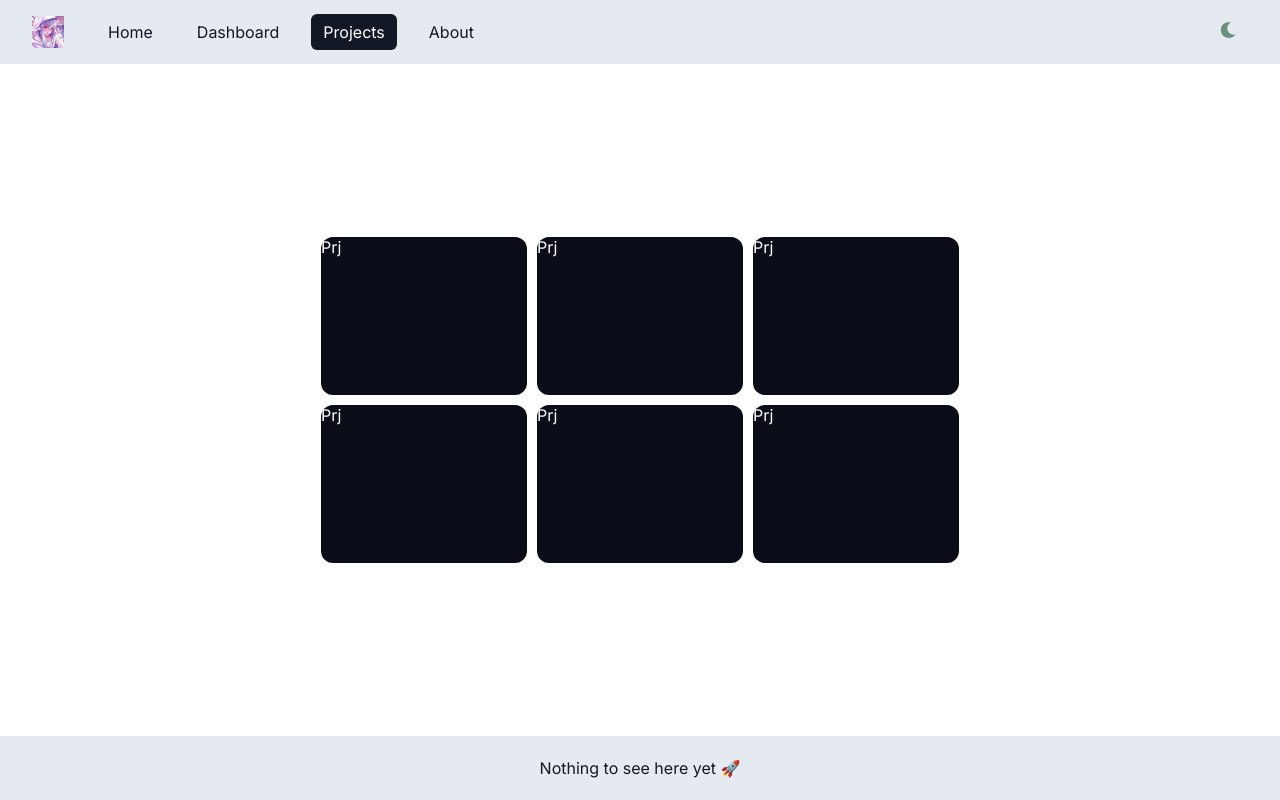
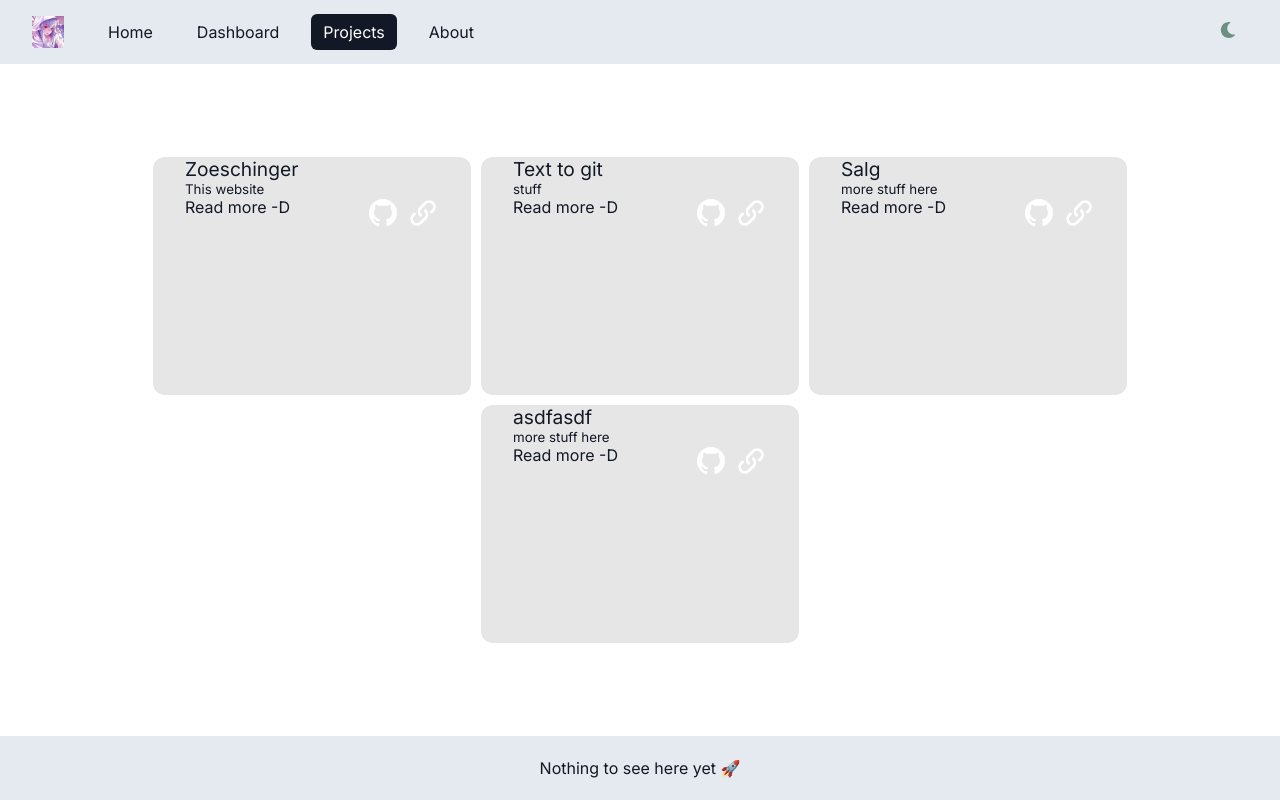
Before and after one commit to mzoesch/zoeschinger, a Next.js app: page /projects in a window 1280 px wide. Built offline with nearby package versions, Linux system fonts and the light colour scheme.

Commit message:
project page patch

```diff
--- /dev/null
+++ b/src/components/Projects/ProjectCard.tsx
@@ -0,0 +1,31 @@
+import styles from '@s/projects/cards.module.scss';
+
+import { GitHubLogo, LinkIcon } from '@c/svg';
+
+const ProjectCard = ({
+  title,
+  subText,
+  href,
+}: {
+  title: any;
+  subText: any;
+  href: any;
+}) => {
+  return (
+    <>
+      <div className={styles.card}>
+        <div className={styles.title}>{title}</div>
+        <div className={styles.subText}>{subText}</div>
+        <div className={styles.footer}>
+          <div>Read more -D</div>
+          <div className={styles.links}>
+            <GitHubLogo className={styles.icons} />
+            <LinkIcon className={styles.icons} />
+          </div>
+        </div>
+      </div>
+    </>
+  );
+};
+
+export default ProjectCard;
--- a/src/components/Projects/index.tsx
+++ b/src/components/Projects/index.tsx
@@ -1,25 +1,13 @@
 import styles from '@s/projects/main.module.scss';
 
-import { useRef, useEffect, useState } from 'react';
+import { createRef, useEffect, useState } from 'react';
+import ProjectCard from './ProjectCard';
+import { projects } from '@l/projects';
 
 const Projects = () => {
   const [mouse, setMouse] = useState({ x: 0, y: 0 });
 
-  const RefPrjBox1 = useRef<HTMLElement>(null);
-  const RefPrjBox2 = useRef<HTMLElement>(null);
-  const RefPrjBox3 = useRef<HTMLElement>(null);
-  const RefPrjBox4 = useRef<HTMLElement>(null);
-  const RefPrjBox5 = useRef<HTMLElement>(null);
-  const RefPrjBox6 = useRef<HTMLElement>(null);
-
-  const RefPrjs = [
-    RefPrjBox1,
-    RefPrjBox2,
-    RefPrjBox3,
-    RefPrjBox4,
-    RefPrjBox5,
-    RefPrjBox6,
-  ];
+  let projectRefs: any = [];
 
   useEffect(() => {
     const handleMouseMove = (event: MouseEvent) => {
@@ -36,13 +24,13 @@ const Projects = () => {
   }, []);
 
   const onPrjBoxHover = () => {
-    for (let i = 0; i < RefPrjs.length; i++) {
-      const rect = RefPrjs[i].current?.getBoundingClientRect();
+    for (let i = 0; i < projectRefs.length; i++) {
+      const rect = projectRefs[i].current?.getBoundingClientRect();
       const x = mouse.x - (rect?.left ?? 0);
       const y = mouse.y - (rect?.top ?? 0);
 
-      RefPrjs[i].current?.style.setProperty('--mouse-x', `${x}px`);
-      RefPrjs[i].current?.style.setProperty('--mouse-y', `${y}px`);
+      projectRefs[i].current?.style.setProperty('--mouse-x', `${x}px`);
+      projectRefs[i].current?.style.setProperty('--mouse-y', `${y}px`);
     }
   };
 
@@ -50,54 +38,28 @@ const Projects = () => {
     <>
       <div className={styles.main}>
         <div className={styles.project_wrapper}>
+          {projects.map((element) => {
+            const elementRef = createRef<HTMLElement>();
+            projectRefs.push(elementRef);
+
+            return (
               <div
-            ref={RefPrjBox1 as React.RefObject<HTMLDivElement>}
+                key={element.title}
+                ref={elementRef as React.RefObject<HTMLDivElement>}
                 className={styles.project}
                 onMouseMove={onPrjBoxHover}
               >
-            <div className={styles.project_border}></div>
-            <div className={styles.project_content}>Prj</div>
+                <div className={styles.project_border} />
+                <div className={styles.project_content}>
+                  <ProjectCard
+                    title={element.title}
+                    subText={element.subText}
+                    href={element.href}
+                  />
                 </div>
-          <div
-            ref={RefPrjBox2 as React.RefObject<HTMLDivElement>}
-            className={styles.project}
-            onMouseMove={onPrjBoxHover}
-          >
-            <div className={styles.project_border}></div>
-            <div className={styles.project_content}>Prj</div>
               </div>
-          <div
-            ref={RefPrjBox3 as React.RefObject<HTMLDivElement>}
-            className={styles.project}
-            onMouseMove={onPrjBoxHover}
-          >
-            <div className={styles.project_border}></div>
-            <div className={styles.project_content}>Prj</div>
-          </div>
-          <div
-            ref={RefPrjBox4 as React.RefObject<HTMLDivElement>}
-            className={styles.project}
-            onMouseMove={onPrjBoxHover}
-          >
-            <div className={styles.project_border}></div>
-            <div className={styles.project_content}>Prj</div>
-          </div>
-          <div
-            ref={RefPrjBox5 as React.RefObject<HTMLDivElement>}
-            className={styles.project}
-            onMouseMove={onPrjBoxHover}
-          >
-            <div className={styles.project_border}></div>
-            <div className={styles.project_content}>Prj</div>
-          </div>
-          <div
-            ref={RefPrjBox6 as React.RefObject<HTMLDivElement>}
-            className={styles.project}
-            onMouseMove={onPrjBoxHover}
-          >
-            <div className={styles.project_border}></div>
-            <div className={styles.project_content}>Prj</div>
-          </div>
+            );
+          })}
         </div>
       </div>
     </>
--- a/src/components/svg/index.tsx
+++ b/src/components/svg/index.tsx
@@ -1,3 +1,5 @@
 export { default as LabIcon } from '@p/svg/LabIcon.svg';
 export { default as DashboardIcon } from '@p/svg/DashboardIcon.svg';
 export { default as AtEmailIcon } from '@p/svg/AtEmailIcon.svg';
+export { default as GitHubLogo } from '@p/svg/GitHubLogo.svg';
+export { default as LinkIcon } from '@p/svg/LinkIcon.svg';
--- /dev/null
+++ b/src/lib/projects.js
@@ -0,0 +1,36 @@
+class Project {
+  #title;
+  #subText;
+  #href;
+  #icon;
+
+  constructor(title, subText, href, icon) {
+    this.#title = title;
+    this.#subText = subText;
+    this.#href = href;
+    this.#icon = icon;
+  }
+
+  get title() {
+    return this.#title;
+  }
+
+  get subText() {
+    return this.#subText;
+  }
+
+  get href() {
+    return this.#href;
+  }
+
+  get icon() {
+    return this.#icon;
+  }
+}
+
+export const projects = [
+  new Project('Zoeschinger', 'This website', '/'),
+  new Project('Text to git', 'stuff', '/'),
+  new Project('Salg', 'more stuff here', '/'),
+  new Project('asdfasdf', 'more stuff here', '/'),
+];
--- a/src/styles/globals.css
+++ b/src/styles/globals.css
@@ -17,6 +17,9 @@ body {
   --ucble-mobile-navbar-link-selected-light: 255 255 255;
   --ucble-mobile-navbar-link-selected-dark: 32 41 54;
 
+  --ucble-project-card-dark: 12 14 24;
+  --ucble-project-card-light: 230 230 230;
+
   --primary: var(--ucble-primary-light);
   --primary-negativ: var(--ucble-primary-dark);
   --primary-off: var(--ucble-primary-light-off);
@@ -26,6 +29,8 @@ body {
   --mobile-navbar-link-selected: var(--ucble-mobile-navbar-link-selected-light);
   --navbar-text: var(--ucble-navbar-text-light);
   --mobile-dropdown: var(--ucble-mobile-dropdown-light);
+
+  --project-card: var(--ucble-project-card-light);
 
   --border-rounded-sm: 0.125rem;
   --border-rounded-md: 0.375rem;
@@ -78,6 +83,8 @@ body {
   --navbar-text: var(--ucble-navbar-text-dark);
   --mobile-navbar-link-selected: var(--ucble-mobile-navbar-link-selected-dark);
   --mobile-dropdown: var(--ucble-mobile-dropdown-dark);
+
+  --project-card: var(--ucble-project-card-dark);
 }
 
 .sr-only {
--- /dev/null
+++ b/src/styles/projects/cards.module.css
@@ -0,0 +1,30 @@
+.card {
+  color: rgb(var(--primary-negativ) / 100%);
+
+  margin-left: 2rem;
+  margin-right: 2rem;
+}
+
+.title {
+  font-size: larger;
+}
+
+.subText {
+  font-size: smaller;
+}
+
+.footer {
+  display: flex;
+
+  justify-content: space-between;
+}
+
+.links {
+  display: flex;
+  gap: 0.5rem;
+}
+
+.icons {
+  height: 2rem;
+  fill: white;
+}
--- /dev/null
+++ b/src/styles/projects/cards.module.scss
@@ -0,0 +1,2 @@
+@use '@s/globals.module.scss' as g;
+@use './cards.module.css';
--- a/src/styles/projects/main.module.css
+++ b/src/styles/projects/main.module.css
@@ -15,14 +15,14 @@
   flex-wrap: wrap;
   justify-content: center;
 
-  max-width: 45rem;
+  max-width: 65rem;
 
   gap: 0.5rem;
 }
 
 .project_wrapper > .project {
-  width: 13rem;
-  height: 10rem;
+  width: 20rem;
+  height: 15rem;
 }
 
 .project {
@@ -78,8 +78,6 @@
     transparent 40%
   );
 
-  /* background: red; */
-
   z-index: 1;
 }
 
@@ -90,7 +88,7 @@
   width: calc(100% - 2px);
   margin: 1px;
 
-  background-color: rgb(11, 14, 25);
+  background-color: rgb(var(--project-card) / 100%);
   border-radius: inherit;
 
   z-index: 2;
```
Also changed, not shown: src/pages/projects/randomsub.js (added, +25 -0 lines), public/svg/GitHubLogo.svg (added), public/svg/LinkIcon.svg (added). Lines whose indentation alone changed are shown as unchanged.
